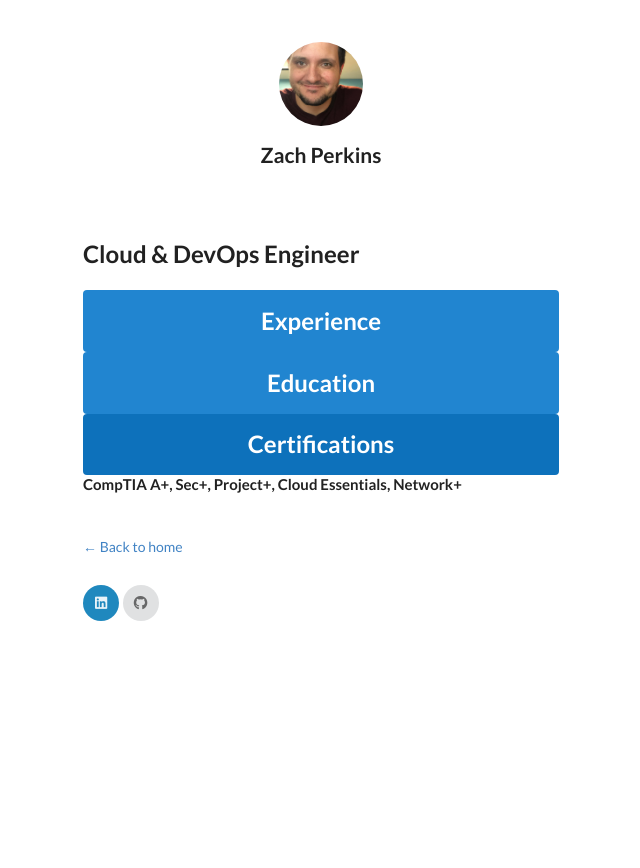
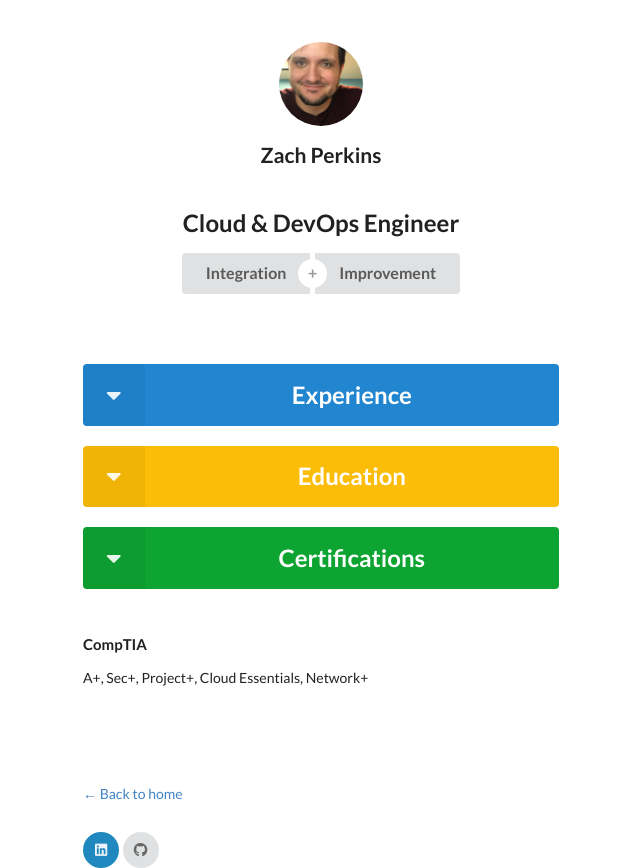
Before and after one commit to partofaplan/lab-nodejs-app, a Next.js app: page /posts/portfolio in a window 1280 px wide. Both pictures are taken after a click on the button "Certifications". Shown: the whole page, without its empty margins (319-959 px from the left). Before the commit the page ends 842 px from the top, so only its background shows below. Built offline with nearby package versions, Linux system fonts and the light colour scheme.

Commit message:
Added UI improvements

```diff
--- a/components/certifications.js
+++ b/components/certifications.js
@@ -34,8 +34,10 @@ const CollapseCert = ({ isOpen }) => {
 const ContentsCert = () => {
   return (
     <>
-      <h4>CompTIA A+, Sec+, Project+, Cloud Essentials, Network+</h4>
-
+      <br />
+      <h4>CompTIA</h4>
+        <p>A+, Sec+, Project+, Cloud Essentials, Network+</p>
+      <br />
     </>
   );
 };
@@ -46,7 +48,7 @@ const ClickCertifications = () => {
   const handleClick = () => setIsOpen(!isOpen);
   return (
     <>
-      <button class="ui massive blue fluid button" onClick={handleClick}>Certifications</button>
+      <button class="ui massive green fluid labeled icon button" onClick={handleClick}><i class="caret down icon"></i>Certifications</button>
       <CollapseCert isOpen={isOpen} />
     </>
   );
--- a/components/education.js
+++ b/components/education.js
@@ -34,13 +34,14 @@ const CollapseEd = ({ isOpen }) => {
 const ContentsEd = () => {
   return (
     <>
+      <br />
       <h4>Metropolitan Community College</h4>
       <p><i>AA - General Studies - Psychology</i><br />
         <b>Graduation:</b> 2015</p>
       <h4>Western Governors University</h4>
       <p><i>BS - Cloud Computing</i><br />
         <b>Graduation:</b> 2021</p>
-
+      <br />
     </>
   );
 };
@@ -51,7 +52,7 @@ const ClickEducation = () => {
   const handleClick = () => setIsOpen(!isOpen);
   return (
     <>
-      <button class="ui massive blue fluid button" onClick={handleClick}>Education</button>
+      <button class="ui massive yellow fluid labeled icon button" onClick={handleClick}><i class="caret down icon"></i>Education</button>
       <CollapseEd isOpen={isOpen} />
     </>
   );
--- a/components/experience.js
+++ b/components/experience.js
@@ -33,6 +33,7 @@ const CollapseExp = ({ isOpen }) => {
 const ContentsExp = () => {
       return (
         <>
+          <br />
           <h4>Infrastructure Automation Engineer at Boys Town</h4>
           <p><ul><li>Created reliable automated workflows for service delivery of VMs and applications using vRealize Automation, Rundeck, and Powershell.</li>
             <li>Helped develop Azure cloud app deployment pipeline for integration with the CI/CD pipeline web applications.</li>
@@ -63,6 +64,7 @@ const ContentsExp = () => {
             <li>Performed load testing for applications using JVM and jMeter tools.</li>
             <li>Migrated strategic platform software to AWS cloud and improved platform performance.</li>
           </ul></p>
+          <br />
         </>
       );
 };
@@ -72,7 +74,7 @@ const ClickExperience = () => {
   const handleClick = () => setIsOpen(!isOpen);
   return (
     <>
-      <button class="ui massive blue fluid button" onClick={handleClick}>Experience</button>
+      <button class="ui massive blue fluid labeled icon button" onClick={handleClick}><i class="caret down icon"></i>Experience</button>
       <CollapseExp isOpen={isOpen} />
     </>
   );
--- a/components/layout.js
+++ b/components/layout.js
@@ -14,7 +14,7 @@ export default function Layout({ children, home }) {
         <link rel="icon" href="/favicon.ico" />
         <meta
           name="description"
-          content="Learn how to build a personal website using Next.js"
+          content="Project for learning how to build a Next.js site"
         />
         <meta
           property="og:image"
@@ -51,6 +51,12 @@ export default function Layout({ children, home }) {
                 <a className={utilStyles.colorInherit}>{name}</a>
               </Link>
             </h2>
+              <h2>Cloud & DevOps Engineer</h2>
+              <div class="ui large buttons">
+                <button class="ui button">Integration</button>
+                <div class="or" data-text="+"></div>
+                <button class="ui button">Improvement</button>
+              </div>
           </>
         )}
       </header>
--- a/pages/posts/portfolio.js
+++ b/pages/posts/portfolio.js
@@ -25,7 +25,6 @@ export default function Portfolio() {
           }
         },
       }}>
-        <h2>Cloud & DevOps Engineer</h2>
       </motion.div>
       <motion.div initial="hidden" animate="visible" variants={{
         hidden: {
@@ -40,10 +39,12 @@ export default function Portfolio() {
           }
         },
       }}>
-      <br />
         <Experience />
+        <br />
         <Education />
+        <br />
         <Certifications />
+        <br />
       </motion.div>
     </Layout>
   )
--- a/styles/global.css
+++ b/styles/global.css
@@ -24,3 +24,8 @@ img {
     max-width: 100%;
     display: block;
 }
+
+block-img {
+    float: left;
+    padding: 0 10px 0 0;
+}
```
Also changed, not shown: public/images/bt_logo.jpg (added).
